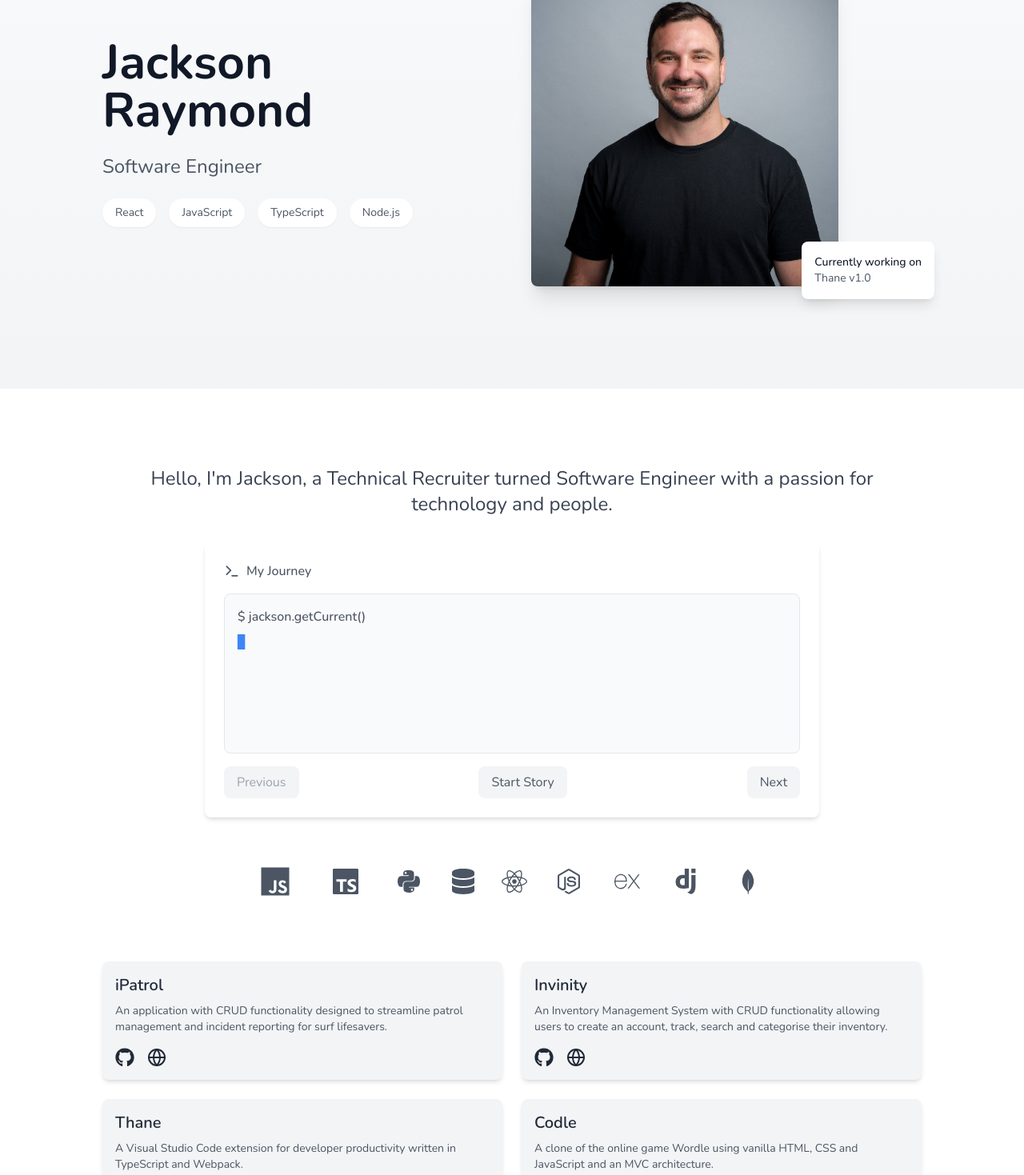
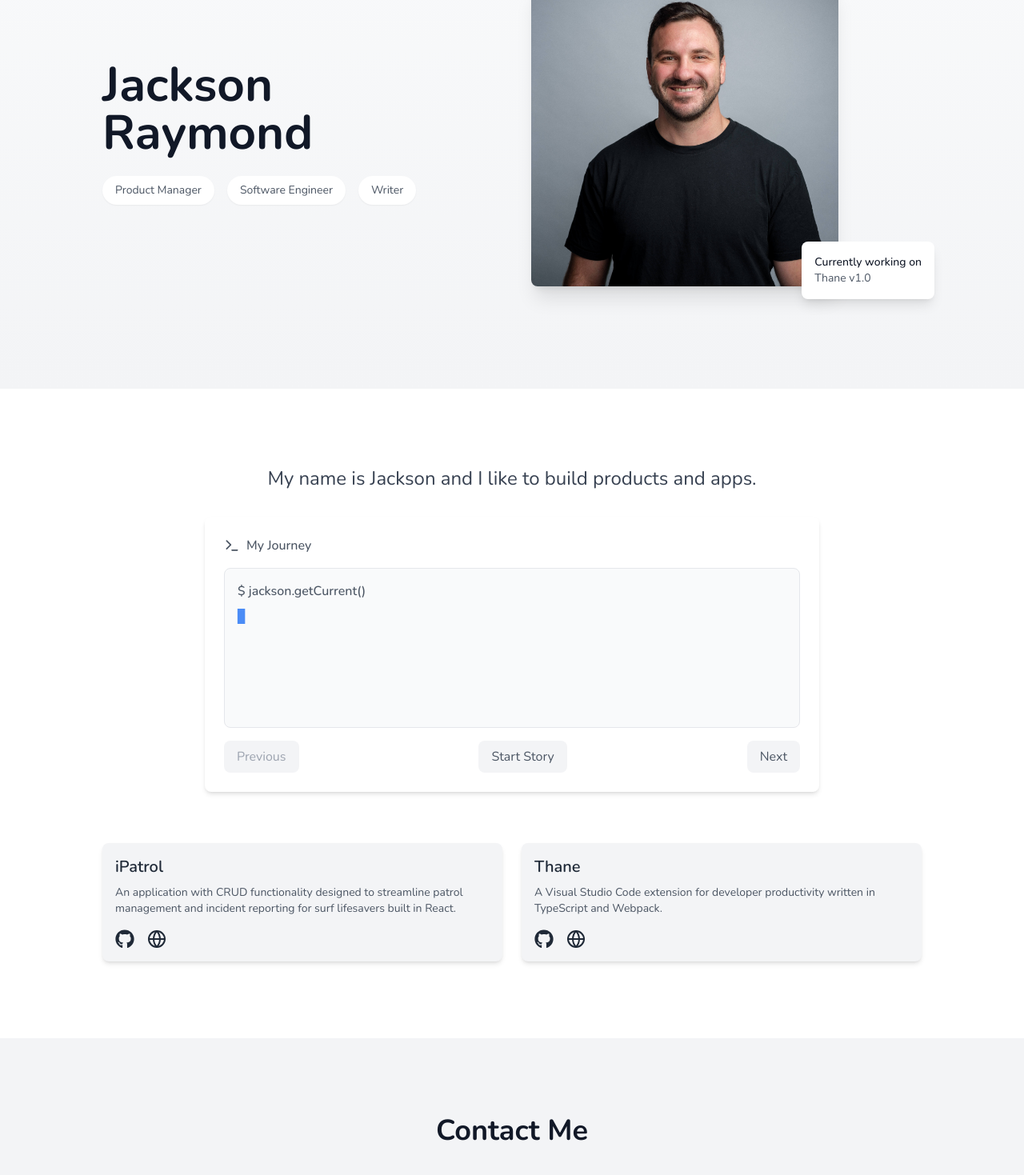
Before and after one commit to jackson-07/portfolio, a React (Create React App) app: page / in a window 1280 px wide. Shown: the part 154-1623 px from the top of the page at 80% size. Built offline with nearby package versions, Linux system fonts and the light colour scheme.

Commit message:
updates...

```diff
--- a/src/components/About.jsx
+++ b/src/components/About.jsx
@@ -1,29 +1,8 @@
 import React, { useState, useEffect, useCallback, useMemo } from 'react';
 import { Terminal } from 'lucide-react';
-import { FaJs, FaPython, FaDatabase, FaReact, FaNodeJs, FaGithub } from "react-icons/fa";
-import { SiTypescript, SiExpress, SiDjango, SiMongodb } from "react-icons/si";
 import { FiGlobe } from "react-icons/fi";
+import { FaGithub} from 'react-icons/fa';
 
-const SkillIcon = React.memo(({ Icon, title }) => (
-  <div
-    className="flex flex-col items-center group cursor-pointer"
-    role="button"
-    aria-label={`Skill: ${title}`}
-    tabIndex={0}
-  >
-    <Icon
-      className={`w-8 h-8 text-gray-600 group-hover:text-blue-500 transition-colors duration-300 ${title === "JavaScript" ? "scale-125" : ""
-        }`}
-      aria-hidden="true"
-    />
-    <span
-      className="text-xs mt-1 opacity-0 group-hover:opacity-100 transition-opacity duration-300"
-      aria-hidden="true"
-    >
-      {title}
-    </span>
-  </div>
-));
 
 const ProjectCard = React.memo(({ title, description, githubLink, liveLink }) => (
   <div
@@ -65,19 +44,19 @@ const MyStory = React.memo(() => {
   const storyContent = useMemo(() => [
     {
       command: "jackson.getCurrent()",
-      response: "I'm a Frontend focussed Sofware Engineer with a background in Technical Recruiting."
+      response: "I'm a former technical recruiter, looking to break into the world of products and technology."
     },
     {
       command: "jackson.getJourney()",
-      response: "As a recruiter, I have a deep understanding of what makes a great engineer, this forms my unique perspective to coding, by blending technical skill with an industry-wide view of excellence."
+      response: "For over seven years I've been working alongside Software Engineers, Engineering Managers and Product Managers to solve complex business problems. Having recently completed a formal education I am transitioning to become a part of the industry."
     },
     {
       command: "jackson.getApproach()",
-      response: "With this understanding of both the technical and human aspects of software development, I strive to create clean, accessible and performant applications."
+      response: "With my understanding of both the technical and human aspects of software and product, I strive to create clean, accessible and performant applications."
     },
     {
       command: "jackson.getWork()",
-      response: "Take a look at my skills and projects below!"
+      response: "Take a look at my projects below!"
     }
   ], []);
 
@@ -195,42 +174,19 @@ const MyStory = React.memo(() => {
 });
 
 export default function About() {
-  const skills = useMemo(() => [
-    { Icon: FaJs, title: "JavaScript" },
-    { Icon: SiTypescript, title: "TypeScript" },
-    { Icon: FaPython, title: "Python" },
-    { Icon: FaDatabase, title: "SQL" },
-    { Icon: FaReact, title: "React" },
-    { Icon: FaNodeJs, title: "Node.js" },
-    { Icon: SiExpress, title: "Express" },
-    { Icon: SiDjango, title: "Django" },
-    { Icon: SiMongodb, title: "MongoDB" }
-  ], []);
 
   const projects = useMemo(() => [
     {
       title: "iPatrol",
-      description: "An application with CRUD functionality designed to streamline patrol management and incident reporting for surf lifesavers.",
+      description: "An application with CRUD functionality designed to streamline patrol management and incident reporting for surf lifesavers built in React.",
       githubLink: "https://github.com/jackson-07/ipatrol",
       liveLink: "https://ipatrol.onrender.com/"
-    },
-    {
-      title: "Invinity",
-      description: "An Inventory Management System with CRUD functionality allowing users to create an account, track, search and categorise their inventory.",
-      githubLink: "https://github.com/MartyEternal/inventorymanager",
-      liveLink: "https://inventorymanager-78zc.onrender.com/"
     },
     {
       title: "Thane",
       description: "A Visual Studio Code extension for developer productivity written in TypeScript and Webpack.",
       githubLink: "https://github.com/jackson-07/thane",
       liveLink: "https://github.com/jackson-07/thane"
-    },
-    {
-      title: "Codle",
-      description: "A clone of the online game Wordle using vanilla HTML, CSS and JavaScript and an MVC architecture.",
-      githubLink: "https://github.com/jackson-07/codle",
-      liveLink: "https://jackson-07.github.io/codle/"
     }
   ], []);
 
@@ -253,23 +209,9 @@ export default function About() {
               className="text-2xl text-gray-700 mb-8 text-center"
               aria-label="About me summary"
             >
-              Hello, I'm Jackson, a Technical Recruiter turned Software Engineer with a passion for technology and people.
+              My name is Jackson and I like to build products and apps.
             </p>
             <MyStory />
-          </div>
-
-          <div
-            className="flex flex-wrap justify-center gap-8 mb-16"
-            role="list"
-            aria-label="Technical Skills"
-          >
-            {skills.map(({ Icon, title }) => (
-              <SkillIcon
-                key={title}
-                Icon={Icon}
-                title={title}
-              />
-            ))}
           </div>
 
           <div
--- a/src/components/Hero.jsx
+++ b/src/components/Hero.jsx
@@ -1,7 +1,7 @@
 import profilePic from "../assets/Jackson Raymond-2-compressed.jpg";
 
 export default function Hero() {
-  const technologies = ["React", "JavaScript", "TypeScript", "Node.js"];
+  const roles = ["Product Manager","Software Engineer", "Writer"];
 
   return (
     <section
@@ -19,25 +19,18 @@ export default function Hero() {
                 >
                   Jackson Raymond
                 </h1>
-                <p
-                  className="text-xl sm:text-2xl text-gray-600"
-                  aria-label="Professional Role"
-                >
-                  Software Engineer
-                </p>
-
                 <div
                   className="flex gap-4 flex-wrap justify-center md:justify-start"
                   role="list"
                   aria-label="Technologies"
                 >
-                  {technologies.map((tech) => (
+                  {roles.map((role) => (
                     <span
-                      key={tech}
+                      key={role}
                       role="listitem"
                       className="px-4 py-2 bg-white rounded-full text-sm text-gray-600 shadow-sm"
                     >
-                      {tech}
+                      {role}
                     </span>
                   ))}
                 </div>
```
Also changed, not shown: 12 other files (tests, documents, lock files or other folders).
